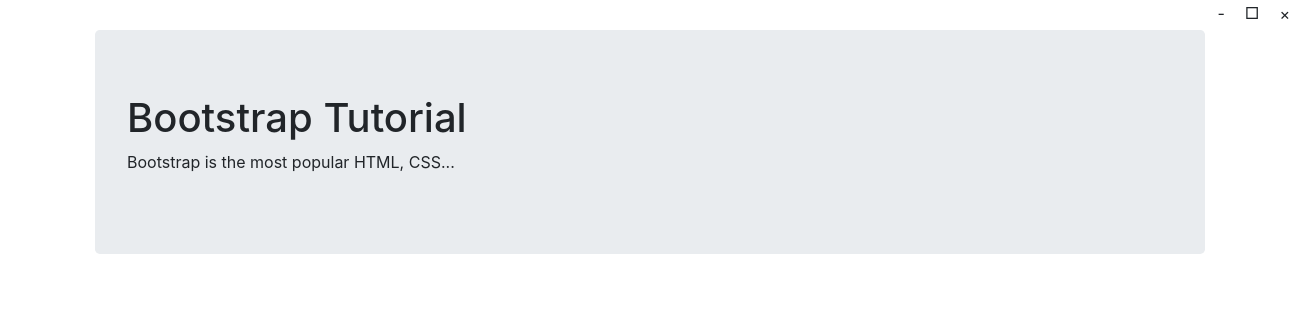
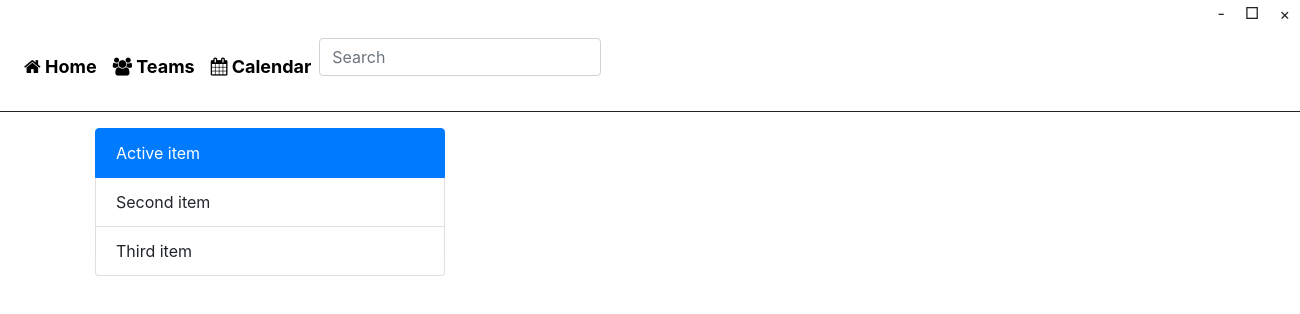
Before and after one commit to Vitortizi/electron-angular, an Electron app: page index.html in a window 1300 px wide. Drawn offline with nearby package versions, Linux system fonts and the light colour scheme; no server answers.

Commit message:
Navbar and components
Add navbar and components (Bootstrap, angularjs)

```diff
--- a/global.css
+++ b/global.css
@@ -1,16 +1,16 @@
-nav {
+#nav {
     width: 100%;
     height: 30px;
 }
 
-#togglers{
+#togglers {
     display: flex;
     align-items: center;
     position: relative;
     float: right;
 }
 
-#togglers span{
+#togglers span {
     padding: 10px;
     cursor: pointer;
 }
@@ -29,3 +29,47 @@
     background-color: #f52a2a;
     color: white;
 }
+
+
+
+
+/* NAVBAR */
+nav.navbar{
+    border-bottom: 1px solid;
+}
+
+.nav-pages .nav-item:hover::after {
+    width: 100%;
+}
+
+.nav-pages .nav-link {
+    padding: 15px 5px;
+    transition: 0.2s;
+}
+
+.nav-pages .nav-link {
+    color: #000;
+    font-weight: bold;
+    font-size: 18px;
+}
+
+.nav-pages .active>.nav-link {
+    width: 100%;
+    height: 51px;
+    border-bottom: .25rem solid transparent;
+    border-bottom-color: #ffbf00;
+}
+
+.nav-pages .nav-item::after {
+    content: '';
+    display: block;
+    width: 0px;
+    height: 4px;
+    background: #ffbf00;
+    transition: 0.2s;
+    margin-top: 4px;
+}
+
+.nav-pages li.nav-item:hover i {
+    color: #ffbf00;
+}
--- a/index.html
+++ b/index.html
@@ -2,15 +2,16 @@
 <html ng-app="app">
 
 <head>
-    <title>Photon</title>
+    <title>Notes</title>
 
     <!-- Stylesheets -->
     <link rel="stylesheet" href="./global.css">
-    <link rel="stylesheet" href="./node_modules//bootstrap/dist/css/bootstrap.min.css">
+    <link rel="stylesheet" href="./node_modules/bootstrap/dist/css/bootstrap.min.css">
+    <link rel="stylesheet" href="./node_modules/font-awesome/css/font-awesome.css">
 </head>
 
 <body ng-controller="myCtrl">
-    <nav id="nav">
+    <div id="nav">
         <div id="togglers">
             <div id="minimize" ng-click="minimize()"><span>-</span>
             </div>
@@ -19,13 +20,39 @@
             <div id="close" ng-click="close()"><span>&times;</span>
             </div>
         </div>
+    </div>
+
+
+    <nav class="navbar navbar-expand">
+        <ul class="navbar-nav nav-pages">
+            <li class="nav-item">
+                <a href="#" class="nav-link"><i class="fa fa-home" aria-hidden="true"></i> Home</a>
+            </li>
+            <li class="nav-item">
+                <a href="#" class="nav-link"><i class="fa fa-users" aria-hidden="true"></i> Teams</a>
+            </li>
+
+            <li class="nav-item">
+                <a href="#" class="nav-link"><i class="fa fa-calendar" aria-hidden="true"></i> Calendar</a>
+            </li>
+
+            <li>
+                <input class="form-control mr-sm-2" type="text" placeholder="Search">
+            </li>
+        </ul>
     </nav>
 
-    <div class="container">
-        <div class="jumbotron">
-            <h1>Bootstrap Tutorial</h1>
-            <p>Bootstrap is the most popular HTML, CSS...</p>
+    <div class="container mt-3">
+        <div class="row">
+            <div class="col-md-4">
+                <ul class="list-group">
+                    <li class="list-group-item active">Active item</li>
+                    <li class="list-group-item">Second item</li>
+                    <li class="list-group-item">Third item</li>
+                  </ul>
+            </div>
         </div>
+
     </div>
 </body>
 
--- a/index.js
+++ b/index.js
@@ -4,6 +4,7 @@
 
 var ang = angular.module("app", []);
 ang.controller("myCtrl", function ($scope) {
+
     $scope.minimize = function () {
         win.minimize();
     }
--- a/package.json
+++ b/package.json
@@ -21,6 +21,8 @@
   },
   "dependencies": {
     "angular": "^1.7.9",
-    "bootstrap": "^4.4.1"
+    "bootstrap": "^4.4.1",
+    "electron-reload": "^1.5.0",
+    "font-awesome": "^4.7.0"
   }
 }
```
Also changed, not shown: main.js (+9 -3 lines), 1 other file.
